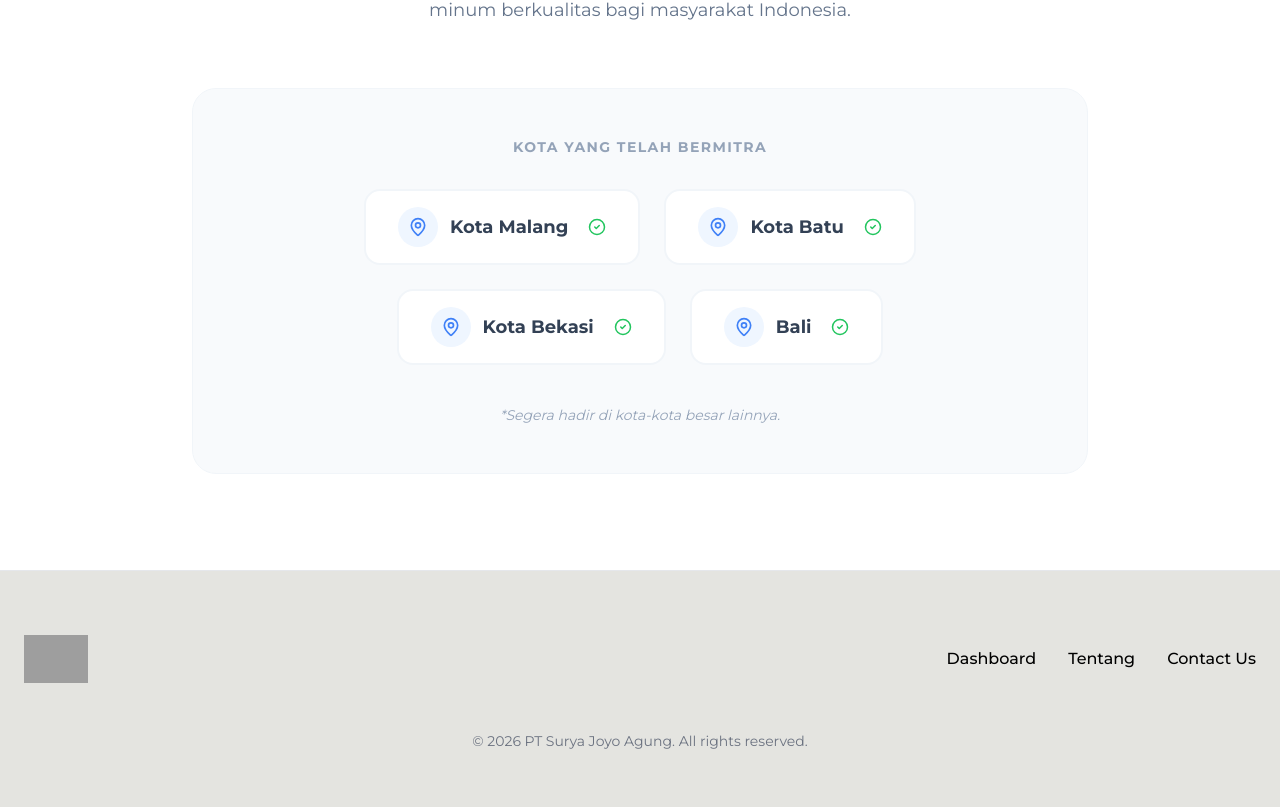
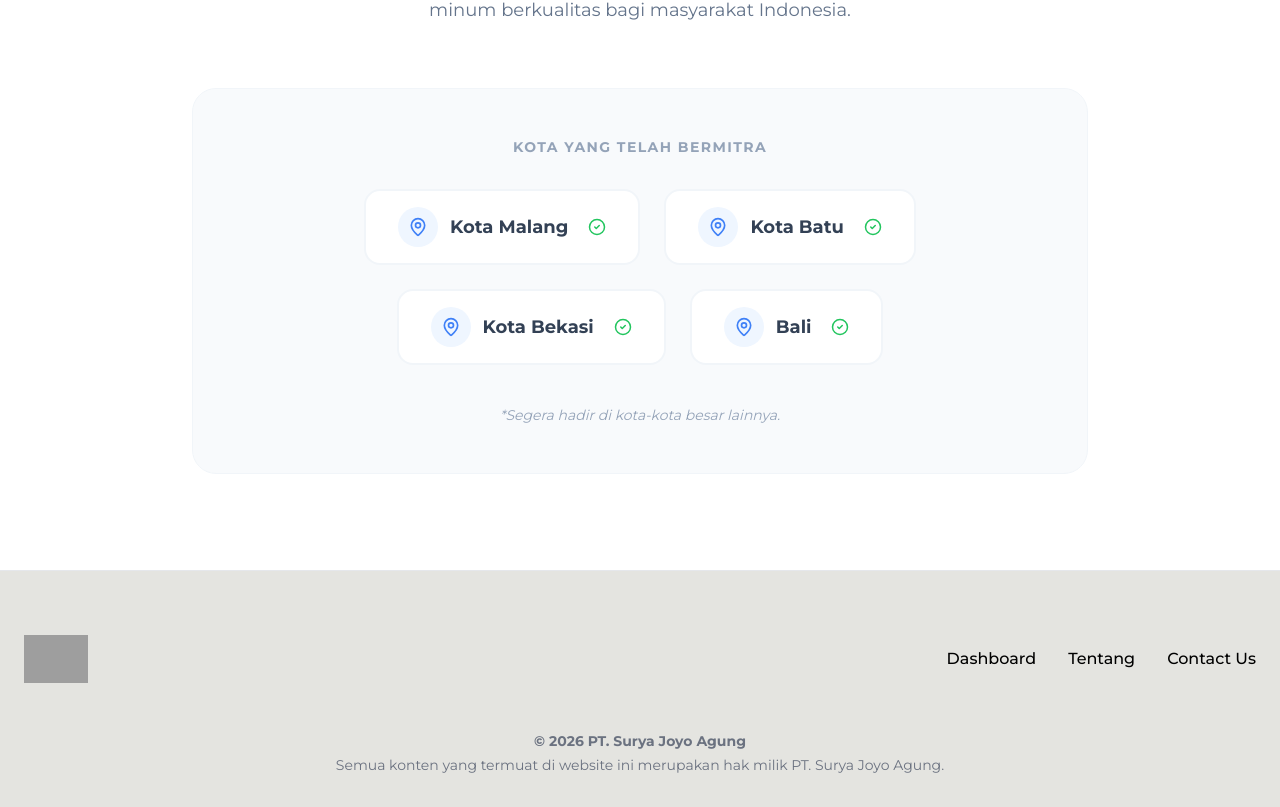
Before and after one commit to RafiwS/MizuOne-Project, a React (Vite) app in the folder mizuone-landing-page/: page / in a window 1280 px wide. Shown: the part 6543-7350 px from the top of the page. Before the commit the page ends 7326 px from the top, so only its background shows below. Built offline with nearby package versions, Linux system fonts and the light colour scheme; grey boxes are pictures that could not be loaded.

Commit message:
Enhance footer with copyright and ownership details
Updated footer to include copyright notice and content ownership statement.

```diff
--- a/mizuone-landing-page/src/components/Footer.tsx
+++ b/mizuone-landing-page/src/components/Footer.tsx
@@ -19,8 +19,13 @@ const Footer = () => {
                     <Link to="/contact" className="hover:text-mizu-blue">Contact Us</Link>
                 </div>
             </div>
-            <div className="text-center text-sm text-gray-500">
-             © {new Date().getFullYear()} PT Surya Joyo Agung. All rights reserved.
+            <div className="text-center text-sm text-gray-500 flex flex-col gap-1">
+                <p className="font-bold">
+                    &copy; {new Date().getFullYear()} PT. Surya Joyo Agung
+                </p>
+                <p>
+                    Semua konten yang termuat di website ini merupakan hak milik PT. Surya Joyo Agung.
+                </p>
             </div>
         </div>
       </footer>
```
